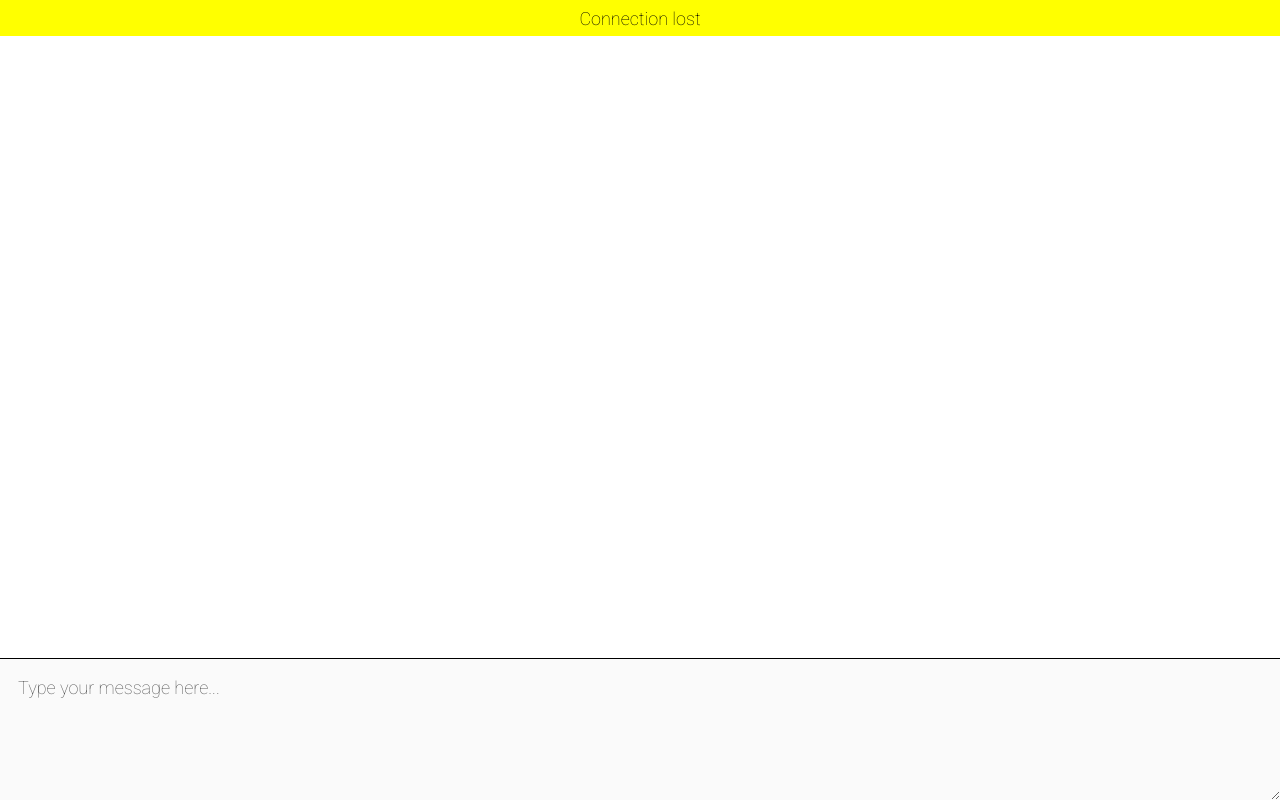
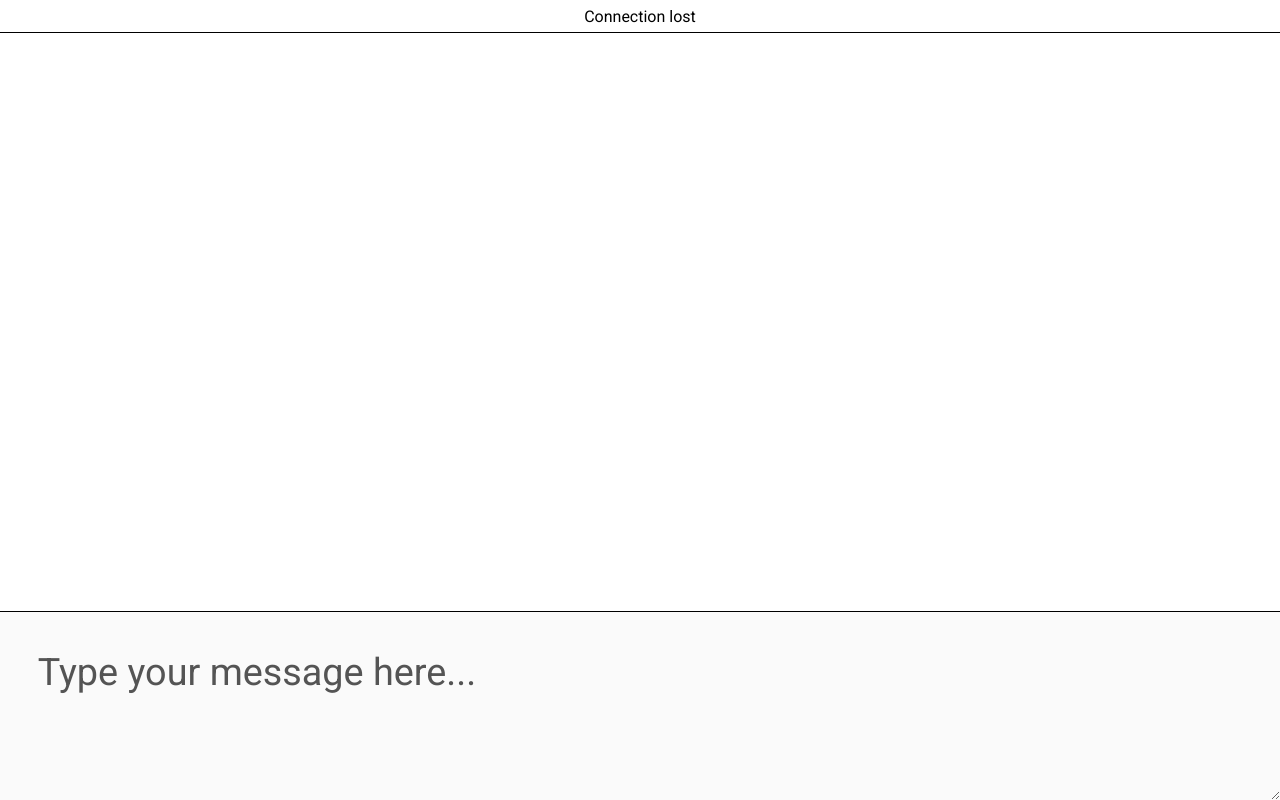
Before and after one commit to herambchaudhari4121/legacy-website, a plain HTML site: page index.html in a window 1280 px wide. Drawn offline with Linux system fonts and the light colour scheme.

Commit message:
Some changes, cannot strip messages per-byte

```diff
--- a/index.html
+++ b/index.html
@@ -1,7 +1,8 @@
 <html>
 <head>
 <meta charset="UTF-8">
-<link href='https://fonts.googleapis.com/css?family=Roboto:100' rel='stylesheet' type='text/css'>
+<meta name="viewport" content="width=device-width, initial-scale=1, maximum-scale=1, user-scalable=0"/>
+<link href="https://fonts.googleapis.com/css?family=Roboto" rel="stylesheet">
 <style>
 p {
 	margin: 0.5em;
@@ -10,8 +11,6 @@ p {
         transition: opacity 0.4s ease-out;
 	opacity: 0;
 	white-space: pre-wrap;
-	//font-size: large;
-	//font-family: 'Roboto', sans-serif;
 }
 
 p.show {
@@ -24,28 +23,33 @@ body {
 	background-color: #FFFFFF;
 	display: flex;
 	flex-direction: column;
+	font-family: 'Roboto', sans-serif;
+	font-size: 16px;
 }
 
 textarea {
 	padding: 1em;
 	border: none;
+	outline: none;
 	border-top: 1px solid black;
-	font-size: large;
 	font-family: 'Roboto', sans-serif;
+	font-size: 1cm;
+	height: 5em;
+	min-height: 5em;
 }
 
 #messagesPanel {
+	border-top: 1px solid black;
 	overflow-y: scroll;
-	font-size: large;
-	font-family: 'Roboto', sans-serif;
 	color: black;
 	flex: 1;
 }
 
 #statusBar {
-	background-color: yellow;
+	background-color: white;
 	height: 2em;
-	font-size: large;
+	min-height: 2em;
+	font-size: 16px;
 	font-family: 'Roboto', sans-serif;
 	justify-content: center;
 	align-items: center;
@@ -61,8 +65,8 @@ function main() {
 	typedMessage.onkeydown = function(e) {
 		if (e.keyCode === 13 && !e.shiftKey) {
 			if (typedMessage.value === "can i has new color?") {
-				id = Math.random();
-				document.cookie = 'id=' + id;
+				id = Math.floor(Math.random() * 1000000);
+				localStorage.id = id;
 			}
 			typedMessage.value = typedMessage.value.substring(0, 512);
 			addMessage(id, typedMessage.value, false);
@@ -80,12 +84,11 @@ function main() {
 		}
 	}
 
-	var decodedCookie = decodeURIComponent(document.cookie);
-	if (decodedCookie) {
-		id = decodedCookie.substr(3);
+	if (localStorage.id) {
+		id = localStorage.id;
 	} else {
-		id = Math.random();
-		document.cookie = 'id=' + id;
+		id = Math.floor(Math.random() * 1000000);
+		localStorage.id = id;
 	}
 
 	ws = new WebSocket("ws://" + window.location.hostname + ":" + window.location.port);
@@ -98,7 +101,7 @@ function main() {
 				addMessage(incomingId, e.data.substr(splitPos), incomingId != id);
 			}
 		} else {
-			statusBar.textContent = e.data + ' user(s) online';
+			statusBar.textContent = 'General demo chat built with µWebSockets. ' + e.data + ' user(s) online';
 			typedMessage.disabled = false;
 		}
 	};
@@ -110,16 +113,11 @@ function main() {
 }
 
 function addMessage(id, message, left) {
-
-	/*message = message.replace(/&/g, 'OCH&amp;');
-	message = message.replace('/&/g', 'LESS&lt;');
-	message = message.replace('/&/g', 'GREATER&gt;');*/
-
 	var flexBox = document.createElement('div');
 	flexBox.style = 'display: flex; ' + (left ? '' : 'justify-content: flex-end');
 
 	var messageBox = document.createElement('p');
-	messageBox.style = "background-color: hsl(" + (Math.round(id * 16) / 16 * 360) + ", 100%, 50%); overflow: hidden; text-overflow: ellipsis;";
+	messageBox.style = "background-color: hsl(" + (id / 16 * 360) + ", 100%, 50%); overflow: hidden; text-overflow: ellipsis;";
 
 	messageBox.textContent = message;
 	flexBox.appendChild(messageBox);
@@ -138,6 +136,6 @@ function addMessage(id, message, left) {
 	<body onload="main();">
 		<div id="statusBar">Connecting...</div>
 		<div id="messagesPanel"></div>
-		<textarea id="typedMessage" rows="5" disabled>Type your message here...</textarea>
+		<textarea id="typedMessage" disabled>Type your message here...</textarea>
 	</body>
 </html>
```
Also changed, not shown: 1 other file.
